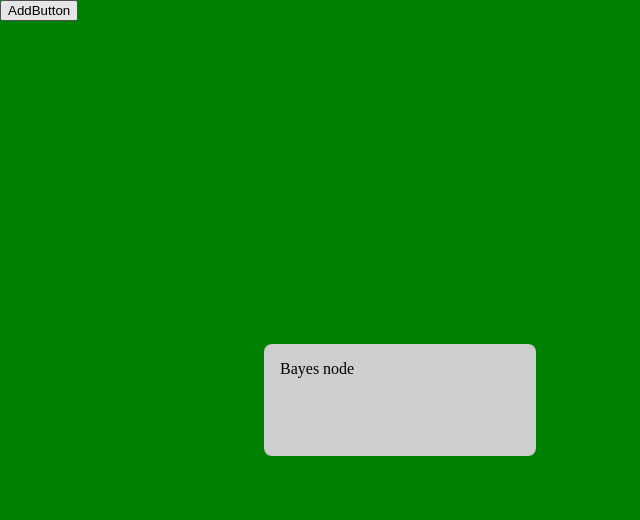
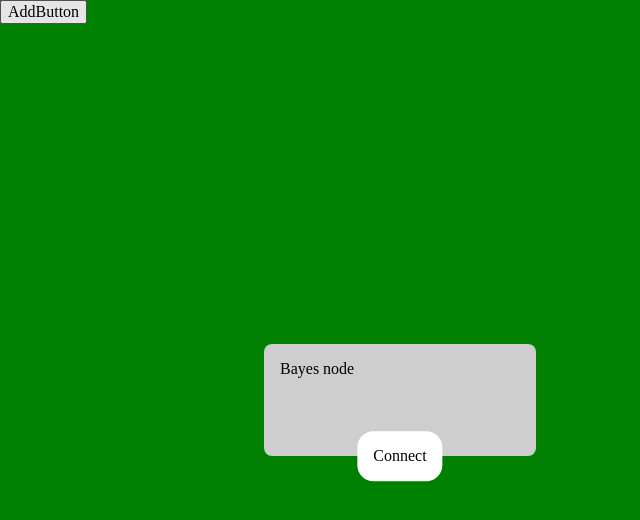
Before and after one commit to TobiasJacob/bayes-network, a React app: page / in a window 1280 px wide. Shown: the top 520 px of the page, without its empty margins (0-640 px from the left). Built offline with nearby package versions, Linux system fonts and the light colour scheme.

Commit message:
Added connect button

```diff
--- a/package.json
+++ b/package.json
@@ -31,6 +31,7 @@
     "webpack-dev-server": "^4.7.4"
   },
   "dependencies": {
+    "normalize.css": "^8.0.1",
     "react": "^17.0.2",
     "react-dom": "^17.0.2"
   }
--- a/src/components/bayes_node.css
+++ b/src/components/bayes_node.css
@@ -7,3 +7,14 @@
     position: absolute;
     transform: translate(-50%, -50%);
 }
+
+.ConnectButton {
+    position: absolute;
+    bottom: 0;
+    left: 50%;
+    transform: translate(-50%, 50%);
+    background-color: white;
+    border: none;
+    border-radius: 1em;
+    padding: 1em;
+}
--- a/src/components/bayes_node.tsx
+++ b/src/components/bayes_node.tsx
@@ -12,10 +12,14 @@ const BayesNode = (props: NodeProps) => {
     const [dragged, setDragged] = useState(false);
 
     const mouseDown = (ev: React.MouseEvent<HTMLDivElement>) => {
+        ev.preventDefault();
         setDragged(true);
     }
     const mouseMove = (ev: React.MouseEvent<HTMLDivElement>) => {
-        if (dragged) {
+        ev.preventDefault();
+        if (ev.buttons != 1) {
+            setDragged(false);
+        } else if (dragged) {
             props.setPosition(
                 props.positionX + ev.movementX,
                 props.positionY + ev.movementY,
@@ -23,7 +27,13 @@ const BayesNode = (props: NodeProps) => {
         }
     }
     const mouseUp = (ev: React.MouseEvent<HTMLDivElement>) => {
+        ev.preventDefault();
         setDragged(false);
+    }
+    const startConnect = (ev: React.MouseEvent<HTMLButtonElement>) => {
+        ev.preventDefault();
+        ev.stopPropagation();
+        console.log("start");
     }
 
     return <div className='BayesNode' style={{
@@ -31,6 +41,7 @@ const BayesNode = (props: NodeProps) => {
         left: props.positionX
     }} onMouseDown={mouseDown} onMouseMove={mouseMove} onMouseUp={mouseUp}>
         Bayes node
+        <button className='ConnectButton' onMouseDown={startConnect}>Connect</button>
     </div>
 }
 
--- a/src/index.tsx
+++ b/src/index.tsx
@@ -1,6 +1,7 @@
 import React from 'react';
 import ReactDOM from 'react-dom';
 import App from './App';
+import 'normalize.css';
 
 ReactDOM.render(
     <App />,
```
Also changed, not shown: 1 other file (tests, documents, lock files or other folders).
